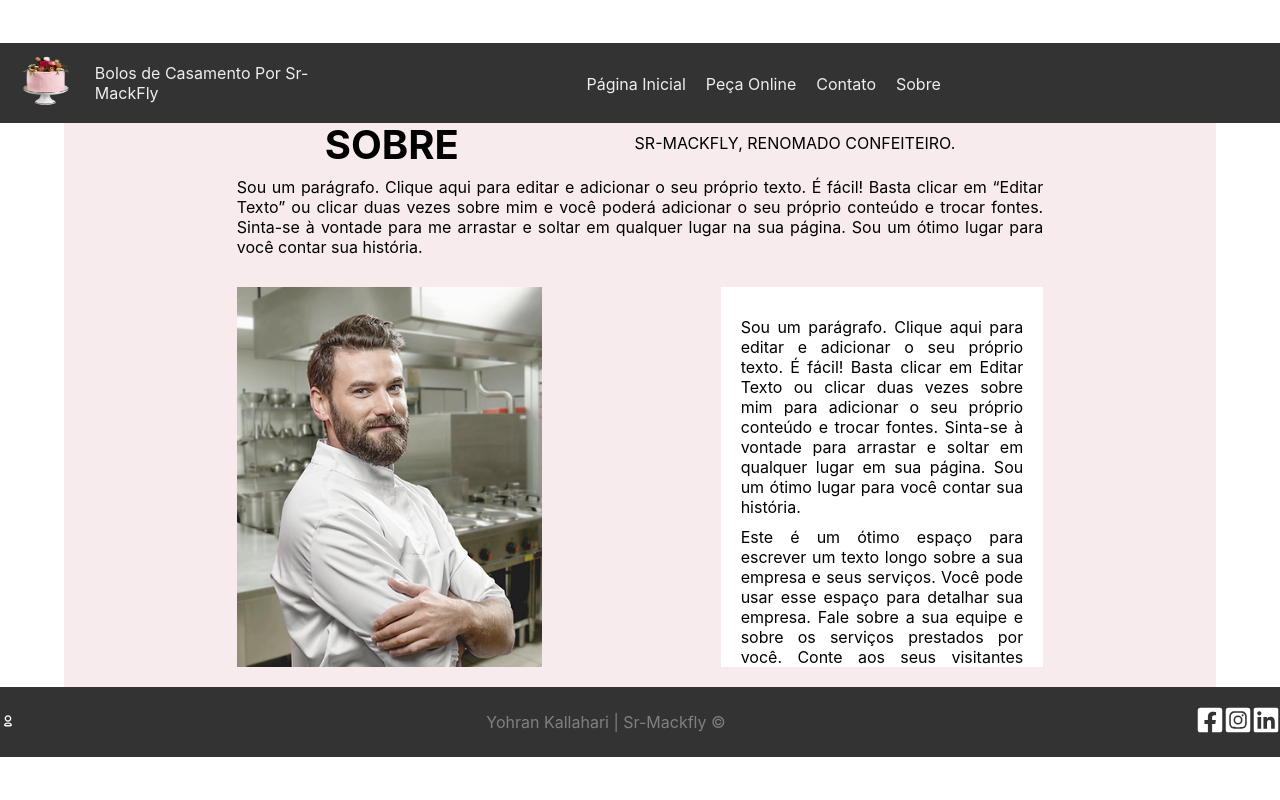
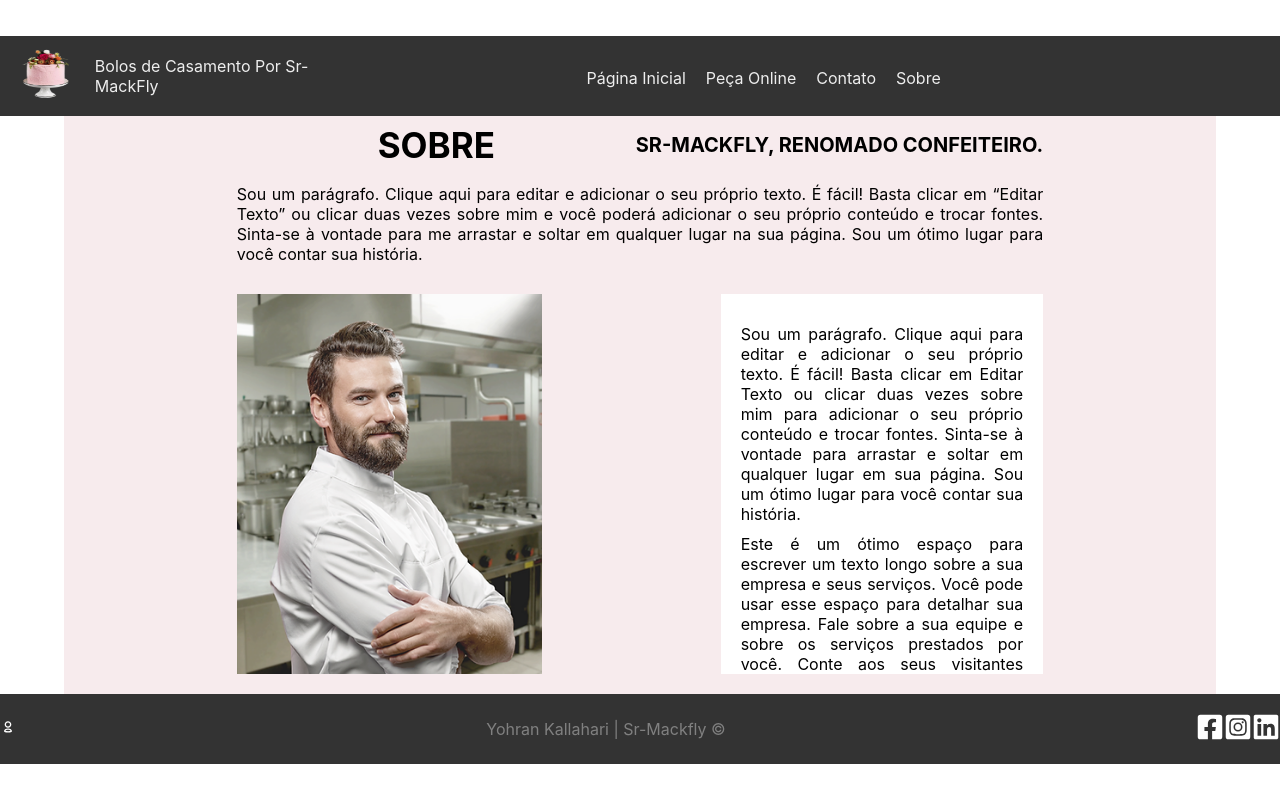
Before and after one commit to yohran1/SrMackfly, a React (Vite) app: page /SrMackfly/sobre in a window 1280 px wide. Built offline with nearby package versions, Linux system fonts and the light colour scheme.

Commit message:
ajustando h2 da página 'Sobre'

```diff
--- a/src/components/pages/Sobre.jsx
+++ b/src/components/pages/Sobre.jsx
@@ -9,7 +9,7 @@ export default function Sobre(){
             <section className={style.section}>
                 <div className={style.container}>
                     <h1>SOBRE</h1>
-                    <p>SR-MACKFLY, RENOMADO CONFEITEIRO.</p>
+                    <h2>SR-MACKFLY, RENOMADO CONFEITEIRO.</h2>
                     <p>Sou um parágrafo. Clique aqui para editar e adicionar o seu próprio texto. É fácil! Basta clicar em “Editar Texto” ou clicar duas vezes sobre mim e você poderá adicionar o seu próprio conteúdo e trocar fontes. Sinta-se à vontade para me arrastar e soltar em qualquer lugar na sua página. Sou um ótimo lugar para você contar sua história.</p>
                     <div className={style.box_info}>
                         <div className={style.imgConfeiteiro}>
--- a/src/components/styles/PecaOnline.module.css
+++ b/src/components/styles/PecaOnline.module.css
@@ -19,10 +19,12 @@
     flex-wrap: wrap;
 }
 .container h1{
-    font-size: 40px;
-
+    font-size: 35px;
     margin-top: 20px;
     margin: auto;
+}
+h2{
+    font-size: 20px;
 }
 .container p{
     margin: 10px auto;
```
